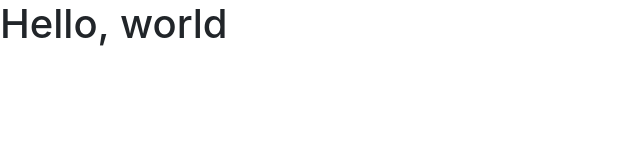
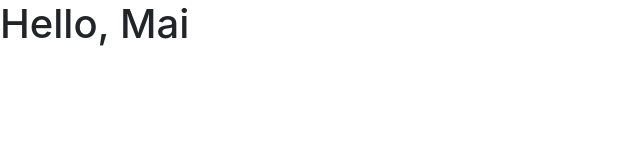
Before and after one commit to chekiding/training_git, a plain HTML site: page index.html in a window 1280 px wide. Shown: the whole page, without its empty margins (0-640 px from the left). Drawn offline with nearby package versions, Linux system fonts and the light colour scheme.

Commit message:
tukar nama

```diff
--- a/index.html
+++ b/index.html
@@ -6,7 +6,7 @@
     <link rel="stylesheet" href="bower_components/bootstrap/dist/css/bootstrap.min.css">
   </head>
   <body>
-    <h1>Hello, world</h1>
+    <h1>Hello, Mai</h1>
     <script src="http://code.jquery.com/jquery.js"></script>
   </body>
 </html>
```
